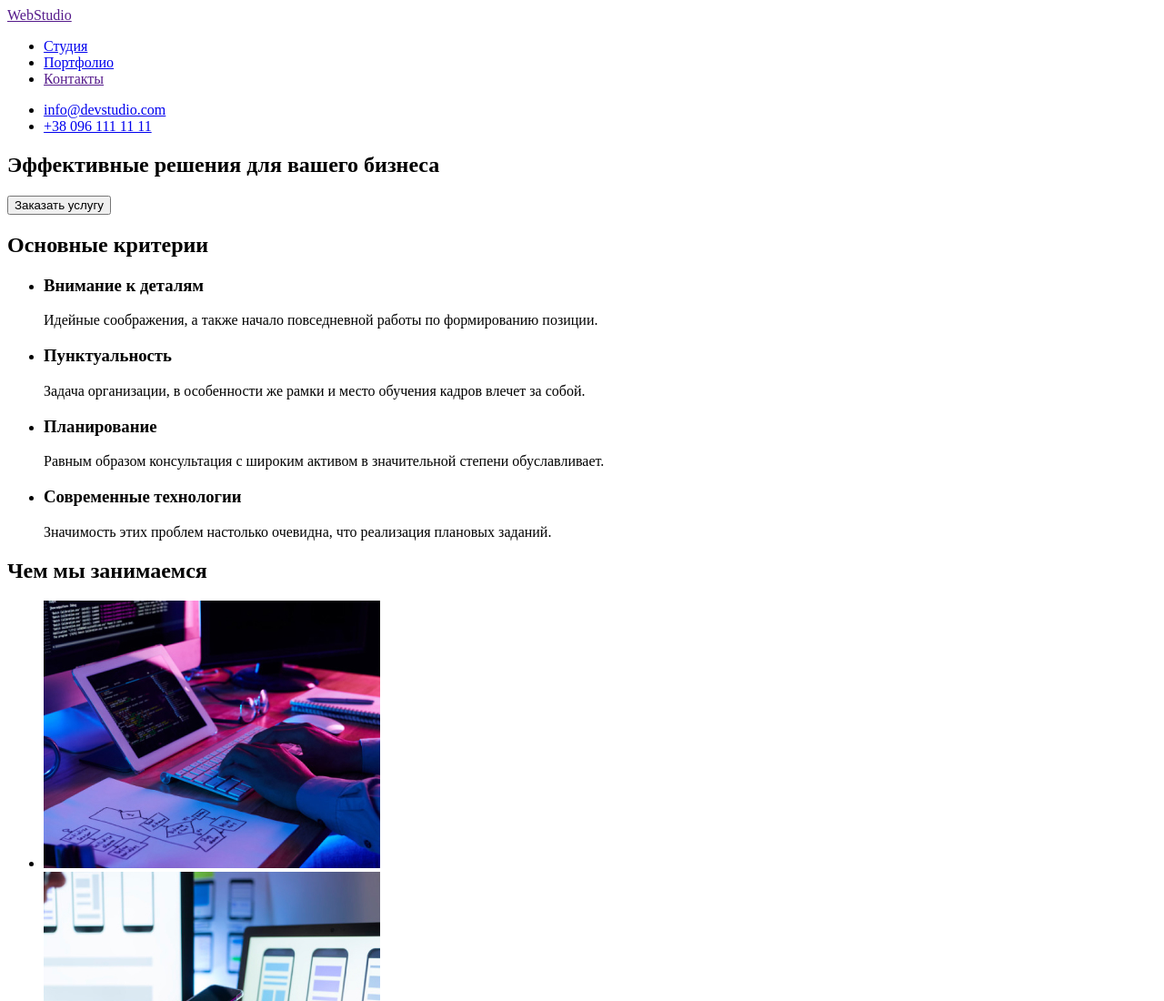
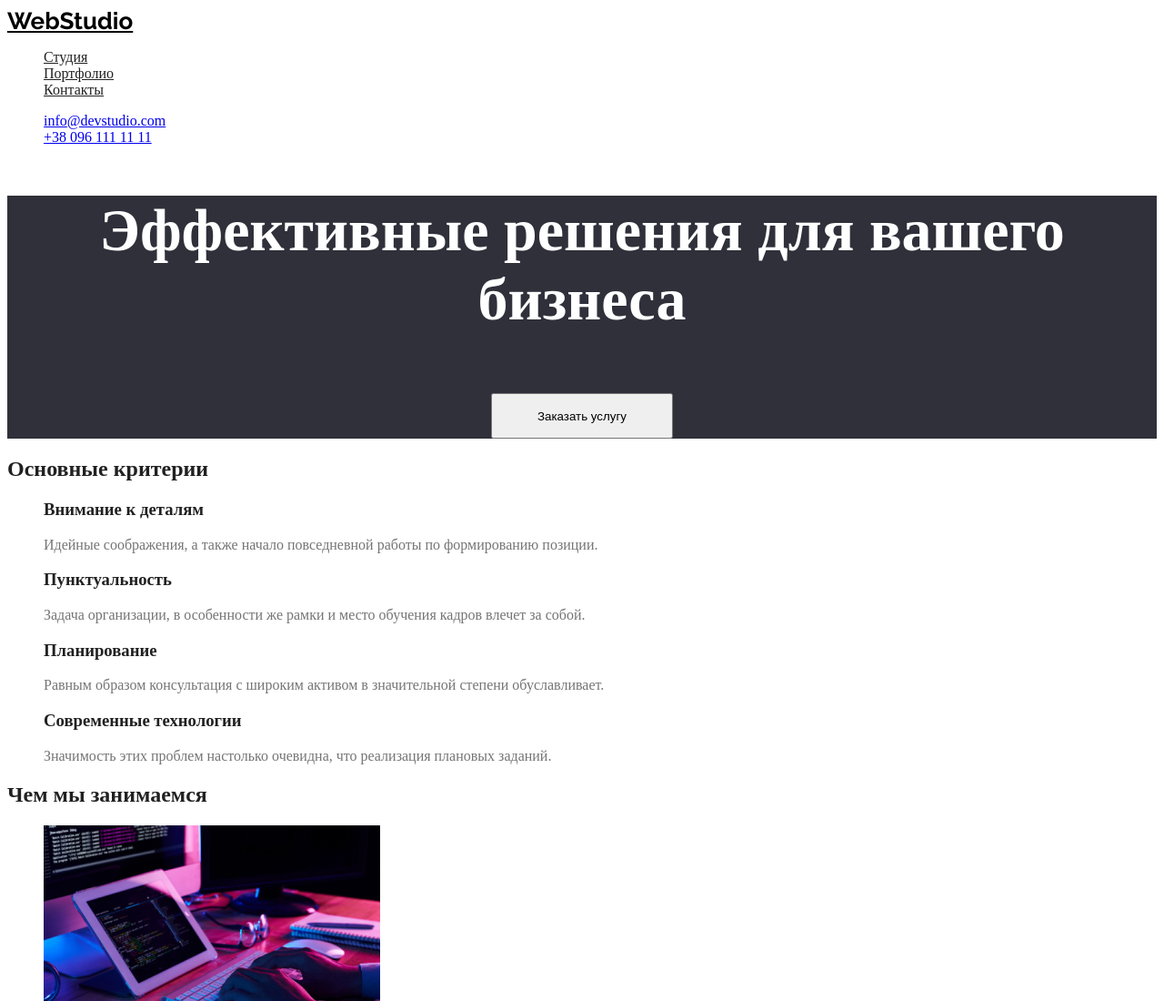
Before and after one commit to OlenaBurduzha/goit-markup-hw-02, a plain HTML site: page index.html in a window 1280 px wide. Shown: the top 1100 px of the page at 91% size. Drawn offline with Linux system fonts and the light colour scheme.

Commit message:
Добавлен файл CSS

```diff
--- a/css/styles.css
+++ b/css/styles.css
@@ -1,3 +1,65 @@
+
 body {
-    font-family:
+    color:#757575;
+    background: #E5E5E5
+    font-family Roboto, sans-serif;
 }
+/*цвет основного текста #212121*/
+/*цвет вторичного текста #757575;*/
+/* цвет кнопок акцент #2196F3*/
+/* цвет белый, герой, кнопки #FFFFFF*/
+ul {
+    list-style: none;
+
+}
+/*heder*/
+
+.logo {
+color:#000000;
+font-family: 'Raleway';
+font-weight: 700;
+font-size: 26px;
+line-height: 1,2;
+}
+.logo:hover,
+.logo:focus {
+color: #2196F3;
+}
+.site-nav a {
+color: #212121;
+}
+.site-nav a:hover,
+.site-nav a:focus {
+    color: #2196F3;
+}
+.contacts {
+    color: #757575;
+}
+.contacts:hover,
+.contacts:focus {
+    color: #2196F3;
+}
+/*main*/
+/*hero*/
+.hero {
+    background-color: #2F303A;
+    color: #FFFFFF;
+    font-weight: 900;
+    font-size: 44px;
+    text-align: center;
+}
+button {
+background-color: FFFFFF;
+width: 200px;
+height: 50px;
+cursor: pointer;
+}
+.button:hover,
+.button:focus {
+   background-color: #2196F3;
+   color: #FFFFFF;
+}
+/*section*/
+.section-title, h3 {
+    color: #212121;
+}
--- a/index.html
+++ b/index.html
@@ -5,35 +5,36 @@
     <meta charset="UTF-8">
     <meta http-equiv="X-UA-Compatible" content="IE=edge">
     <meta name="viewport" content="width=device-width, initial-scale=1.0">
+    <title>WebStudio</title>
     <link rel="stylesheet" href="./css/styles.css">
-    <title>WebStudio</title>
-
+    <link href="https://fonts.googleapis.com/css2?family=Raleway:wght@700&family=Roboto:wght@400;500;700;900&display=swap" rel="stylesheet">
 </head>
 
 <body>
     <header class="page-heder">
-        <nav>
-            <a href="">WebStudio</a>
-            <ul>
+        <nav >
+            <a href="" class="logo">WebStudio</a>
+
+            <ul class="site-nav">
                 <li><a href="./index.html">Студия</a></li>
                 <li><a href="./portfolio.html">Портфолио</a></li>
                 <li><a href="">Контакты</a></li>
             </ul>
         </nav>
-        <ul>
+        <ul class="contacts">
             <li><a href="mailto:info@devstudio.com">info@devstudio.com</a></li>
             <li><a href="tel:+380961111111">+38 096 111 11 11</a></li>
         </ul>
 
     </header>
     <main>
-        <section>
+        <section class="hero">
             <h1>Эффективные решения для вашего бизнеса </h1>
-            <button type="button">Заказать услугу </button>
+            <button class="button" type="button" >Заказать услугу </button>
         </section>
-        <section>
-            <h2> Основные критерии</h2>
-            <ul>
+        <section class="section">
+            <h2 class="section-title"> Основные критерии</h2>
+            <ul class="">
                 <li>
                     <h3>Внимание к деталям</h3>
                     <p>Идейные соображения, а также начало повседневной работы по формированию позиции.</p>
@@ -52,8 +53,8 @@
                 </li>
             </ul>
         </section>
-        <section>
-            <h2>Чем мы занимаемся</h2>
+        <section class="section">
+            <h2 class="section-title">Чем мы занимаемся</h2>
             <ul>
                 <li><img src="./images/box1.jpg" alt="отображена работа над файлом-html" width="370" ></li>
                 <li><img src="./images/box2.jpg" alt="отображена работа с гаджетами (телефон+ноутбук)" width="370" >
@@ -61,8 +62,8 @@
                 <li><img src="./images/box3.jpg" alt="на планшете отображена палитра тонов" width="370" ></li>
             </ul>
         </section>
-        <section>
-            <h2>Наша команда </h2>
+        <section class="section">
+            <h2 class="section-title">Наша команда </h2>
             <ul>
                 <li>
                     <img src="./images/ИгорьДемьяненко.jpg" alt="team member card 1 " width="270">
--- a/portfolio.html
+++ b/portfolio.html
@@ -4,27 +4,29 @@
     <meta charset="UTF-8">
     <meta http-equiv="X-UA-Compatible" content="IE=edge">
     <meta name="viewport" content="width=device-width, initial-scale=1.0">
+    <title>WebStudio</title>
     <link rel="stylesheet" href="./css/styles.css">
-    <title>WebStudio</title>
+    <link href="https://fonts.googleapis.com/css2?family=Raleway:wght@700&family=Roboto:wght@400;500;700;900&display=swap" rel="stylesheet">
 </head>
 <body>
     <header class="page-heder">
-        <nav>
-            <a href="">WebStudio</a>
-            <ul>
+        <nav >
+            <a href="" class="logo">WebStudio</a>
+
+            <ul class="site-nav">
                 <li><a href="./index.html">Студия</a></li>
                 <li><a href="./portfolio.html">Портфолио</a></li>
                 <li><a href="">Контакты</a></li>
             </ul>
         </nav>
-        <ul>
+        <ul class="contacts">
             <li><a href="mailto:info@devstudio.com">info@devstudio.com</a></li>
             <li><a href="tel:+380961111111">+38 096 111 11 11</a></li>
         </ul>
 
     </header>
     <main>
-       <section>
+       <section class="section">
     <h1>Portfolio</h1>
 <ul>
     <li><button type="button">Все</button></li>
@@ -36,47 +38,47 @@
 <ul>
     <li>
         <img src="./images/portfolio-img/технокряк.jpg" alt="лептоп с визуализацией команды" width="370">
-        <h2>Технокряк</h2>
+        <h2 class="section-title">Технокряк</h2>
         <p>Веб-сайт</p>
     </li>
     <li>
         <img src="./images/portfolio-img/ПостерNewOrleanvsGoldenStar.jpg" alt="игроки баскетбола во время прыжка" width="370">
-        <h2>Постер New Orlean vs Golden Star</h2>
+        <h2 class="section-title">Постер New Orlean vs Golden Star</h2>
         <p>Дизайн</p>
     </li>
     <li>
         <img src="./images/portfolio-img/РесторанSeafood.jpg" alt="логотип ресторана" width="370">
-        <h2>Ресторан Seafood</h2>
+        <h2 class="section-title">Ресторан Seafood</h2>
         <p>Приложение</p>
     </li>
     <li>
         <img src="./images/portfolio-img/ПроектPrime.jpg" alt="безпроводные наушники" width="370">
-        <h2>Проект Prime</h2>
+        <h2 class="section-title">Проект Prime</h2>
         <p>Маркетинг</p>
     </li>
     <li>
         <img src="./images/portfolio-img/ПроектBoxes.jpg" alt="две коробки: белая и бежевая" width="370">
-        <h2>Проект Boxes</h2>
+        <h2 class="section-title">Проект Boxes</h2>
         <p>Приложение</p>
     </li>
     <li>
         <img src="./images/portfolio-img/InspirationHasNoBorders.jpg" alt="монитор с изображением сайта" width="370">
-        <h2 lang="en">Inspiration has no Borders</h2>
+        <h2 lang="en" class="section-title">Inspiration has no Borders</h2>
         <p>Веб-сайт</p>
     </li>
     <li>
         <img src="./images/portfolio-img/ИзданиеLimitedEdition.jpg" alt="открытая книга с илюстрациями" width="370">
-        <h2>Издание Limited Edition</h2>
+        <h2 class="section-title">Издание Limited Edition</h2>
         <p>Дизайн</p>
     </li>
     <li>
         <img src="./images/portfolio-img/ПроектLAB.jpg" alt="бирка с логотипом" width="370">
-        <h2>Проект LAB</h2>
+        <h2 class="section-title">Проект LAB</h2>
         <p>Маркетинг</p>
     </li>
     <li>
         <img src="./images/portfolio-img/GrowingBusiness.jpg" alt="лептоп во время работы" width="370">
-        <h2 lang="en">Growing Business</h2>
+        <h2 lang="en" class="section-title">Growing Business</h2>
         <p>Приложение</p>
     </li>
 </ul>
```
